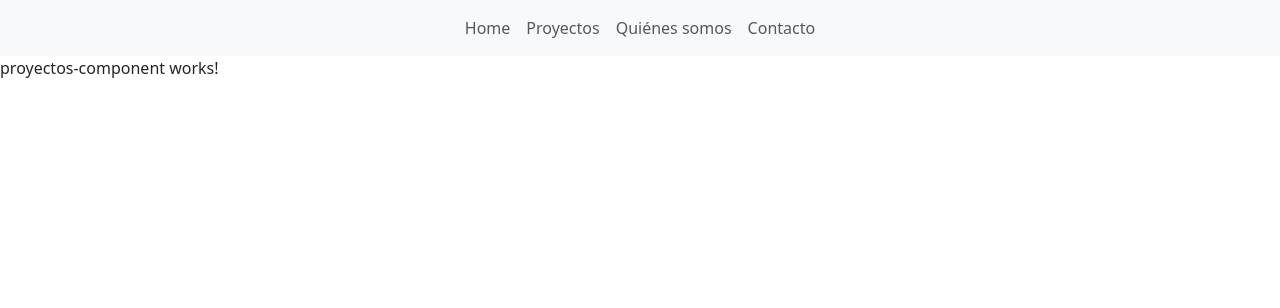
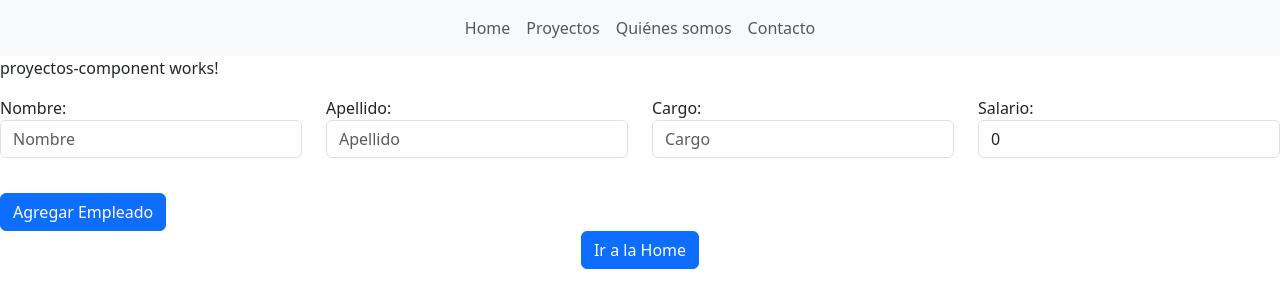
Before and after one commit to Rugren/app-empleados, an Angular app in the folder app-empleados/: page /proyectos in a window 1280 px wide. Shown: the top 308 px of the page. Built offline with nearby package versions, Linux system fonts and the light colour scheme.

Commit message:
Formulario creación empleados en /proyectos
Creado formulario de nuevo empleados, pero en /proyectos y que redirija a la home cuando lo cree.

Completado OK:
Curso Angular. Routing III. Vídeo 26
https://www.youtube.com/watch?v=kME1QydQ9CA&list=PLU8oAlHdN5BnNAe8zXnuBNzKID39DUwcO&index=27

```diff
--- a/app-empleados/src/app/home-component/home-component.component.ts
+++ b/app-empleados/src/app/home-component/home-component.component.ts
@@ -35,7 +35,7 @@ export class HomeComponentComponent {
     // Esto se tiene que guardar en el Array empleados de arriba.
     let miEmpleado = new Empleado(this.cuadroNombre, this.cuadroApellido, this.cuadroCargo, this.cuadroSalario);
     // miServicio.muestraMensaje es un método que se ha creado en el servicio que Muestra una Alerta
-    //this.miServicio.muestraMensaje("Nombre y apellidos del empleado: " + miEmpleado.nombre + " " + miEmpleado.apellido);
+    //(mejorado en empleados.service.ts con + salario) this.miServicio.muestraMensaje("Nombre y apellidos del empleado: " + miEmpleado.nombre + " " + miEmpleado.apellido);
     // Se crean los empleados, pero si refrescamos vemos que no los guarda, porque no tenemos una BD.
     // this.empleados.push(miEmpleado); // comentada porque se la vamos a dejar al servicio: empleados.service.ts
 
--- a/app-empleados/src/app/proyectos-component/proyectos-component.component.html
+++ b/app-empleados/src/app/proyectos-component/proyectos-component.component.html
@@ -1 +1,41 @@
 <p>proyectos-component works!</p>
+
+
+
+<form class="form-group row">
+
+    <div class="form-group col-md-3">
+        <label for="nombre">Nombre:</label>
+        <input type="text" name="name" id="nombre" placeholder="Nombre" class="form-control"
+            [(ngModel)]="cuadroNombre">
+    </div>
+
+    <div class="form-group col-md-3">
+        <label for="apellido">Apellido:</label>
+        <input type="text" name="apellido" id="apellido" placeholder="Apellido" class="form-control"
+            [(ngModel)]="cuadroApellido">
+    </div>
+
+    <div class="form-group col-md-3">
+        <label for="cargo">Cargo:</label>
+        <input type="text" name="cargo" id="cargo" placeholder="Cargo" class="form-control"
+            [(ngModel)]="cuadroCargo">
+    </div>
+
+    <div class="form-group col-md-3">
+        <label for="salario">Salario:</label>
+        <input type="text" name="salario" id="salario" placeholder="0" class="form-control"
+            [(ngModel)]="cuadroSalario">
+    </div>
+
+    <div class="col">
+        <button type="submit" class="btn btn-primary" (click)="agregarEmpleado()" style="margin-top: 35px;">Agregar
+            Empleado</button>
+    </div>
+
+</form>
+
+
+<div style="text-align: center;">
+<button class="btn btn-primary" (click)="volverHome()">Ir a la Home</button>
+</div>
--- a/app-empleados/src/app/proyectos-component/proyectos-component.component.ts
+++ b/app-empleados/src/app/proyectos-component/proyectos-component.component.ts
@@ -1,10 +1,43 @@
-import { Component } from '@angular/core';
+import { Component, OnInit } from '@angular/core';
+import { Router } from '@angular/router';
+import { EmpleadosService } from '../empleados.service';
+import { ServicioEmpleadosService } from '../servicio-empleados.service';
+import { Empleado } from '../empleado.model';
 
 @Component({
   selector: 'app-proyectos-component',
   templateUrl: './proyectos-component.component.html',
   styleUrl: './proyectos-component.component.css'
 })
-export class ProyectosComponentComponent {
+export class ProyectosComponentComponent implements OnInit {
+
+  constructor(private router:Router, miServicio: ServicioEmpleadosService, private empleadosService: EmpleadosService) {
+  }
+
+  empleados: Empleado[] = [];
+
+  ngOnInit(): void {
+    this.empleados = this.empleadosService.empleados;
+  }
+
+  // Función del botón para volver al home/inicio de la web.
+  volverHome(){
+    this.router.navigate(['']); // La cadena vacía '' es la home
+
+  }
+
+  agregarEmpleado() {
+    let miEmpleado = new Empleado(this.cuadroNombre, this.cuadroApellido, this.cuadroCargo, this.cuadroSalario);
+    this.empleadosService.agregarEmpleadoServicio(miEmpleado);
+
+    // Esto no puesto en home-component.component.ts (para hacer que redirija a la home cuando cree el empleado):
+    this.router.navigate(['']);
+  }
+
+
+  cuadroNombre: string = "";
+  cuadroApellido: string = "";
+  cuadroCargo: string = "";
+  cuadroSalario: number = 0;
 
 }
```
